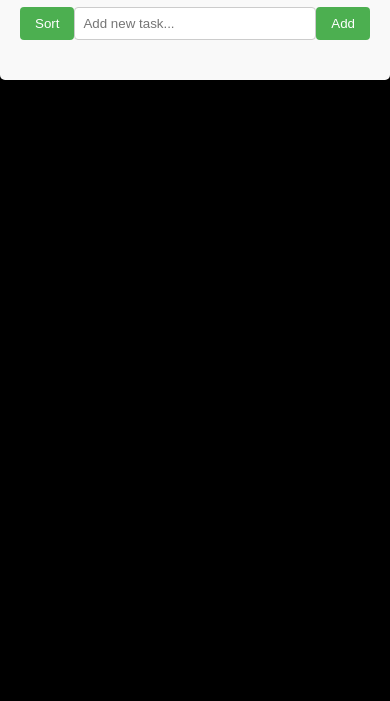
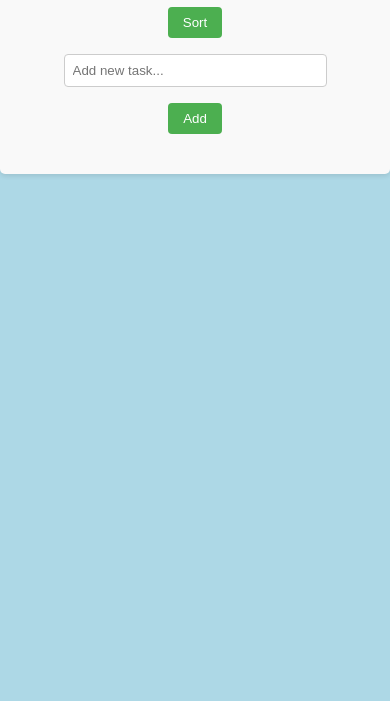
Before and after one commit to ImaraanSheldon/todoApp, a plain HTML site: page index.html in a window 390 px wide. Shown: the part 143-844 px from the top of the page. Drawn offline with Linux system fonts and the light colour scheme.

Commit message:
CSSupdate

```diff
--- a/CSS/style.css
+++ b/CSS/style.css
@@ -5,6 +5,20 @@ body {
     background-color: black;
     margin: auto;
   }
+
+
+@media only screen and (max-width: 600px) {
+  body {
+    background-color: lightblue;
+  }
+  .input-container{
+      display: flex;
+      justify-content: center;
+      align-items: center;
+      flex-direction: column;
+      gap: 16px;
+  }
+}
 
   .container {
     max-width: 500px;
```
